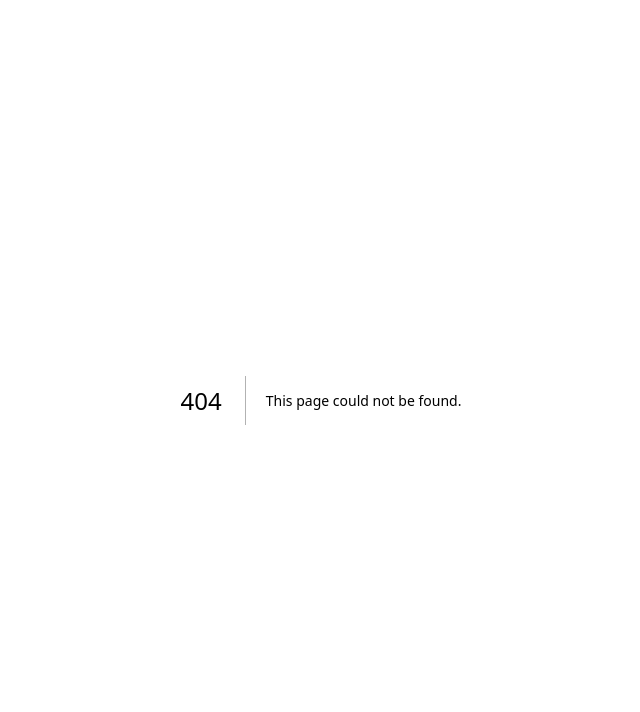
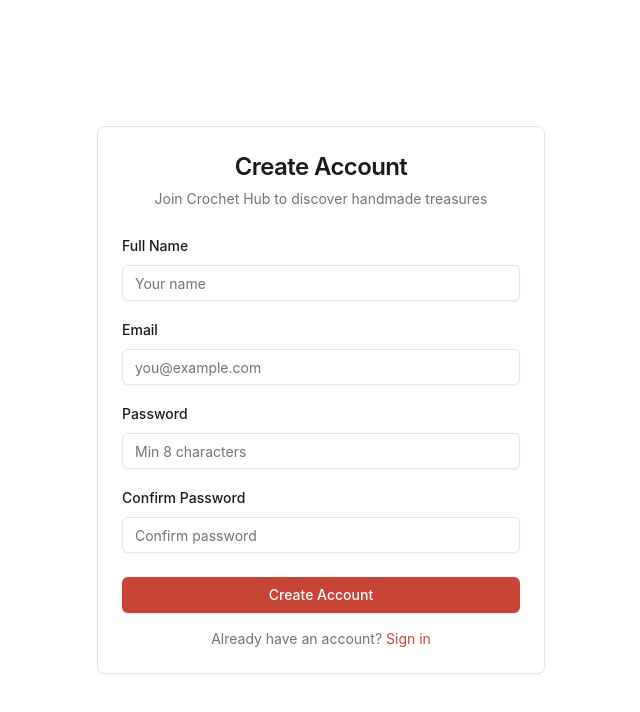
Before and after one commit to ckalra03/Crochet-Marketplace, a Next.js app in the folder apps/web/: page /register in a window 1280 px wide. Before the commit this address had no page. Shown: the top 712 px of the page, without its empty margins (319-959 px from the left). Built offline with nearby package versions, Linux system fonts and the light colour scheme; no server answers.

Commit message:
feat(web): add login and register pages with API integration
Login: email/password form, JWT storage, role-based redirect
(admin->admin, seller->seller, buyer->home).
Register: name/email/password with confirmation, auto-login.
Both use Zustand auth store, sonner toast notifications.

```diff
--- /dev/null
+++ b/apps/web/src/app/login/page.tsx
@@ -0,0 +1,69 @@
+'use client';
+
+import { useState } from 'react';
+import Link from 'next/link';
+import { useRouter } from 'next/navigation';
+import { Button } from '@/components/ui/button';
+import { Input } from '@/components/ui/input';
+import { Label } from '@/components/ui/label';
+import { Card, CardContent, CardDescription, CardFooter, CardHeader, CardTitle } from '@/components/ui/card';
+import { useAuthStore } from '@/lib/stores/auth-store';
+import api from '@/lib/api/client';
+import { toast } from 'sonner';
+
+export default function LoginPage() {
+  const router = useRouter();
+  const setAuth = useAuthStore((s) => s.setAuth);
+  const [loading, setLoading] = useState(false);
+  const [email, setEmail] = useState('');
+  const [password, setPassword] = useState('');
+
+  async function handleSubmit(e: React.FormEvent) {
+    e.preventDefault();
+    setLoading(true);
+    try {
+      const { data } = await api.post('/auth/login', { email, password });
+      setAuth(data.user, data.accessToken, data.refreshToken);
+      toast.success('Welcome back!');
+      if (data.user.role === 'ADMIN') router.push('/admin');
+      else if (data.user.role === 'SELLER') router.push('/seller');
+      else router.push('/');
+    } catch (err: any) {
+      toast.error(err.response?.data?.error || 'Login failed');
+    } finally {
+      setLoading(false);
+    }
+  }
+
+  return (
+    <div className="min-h-screen flex items-center justify-center bg-muted/30 px-4">
+      <Card className="w-full max-w-md">
+        <CardHeader className="text-center">
+          <CardTitle className="text-2xl">Welcome Back</CardTitle>
+          <CardDescription>Sign in to your Crochet Hub account</CardDescription>
+        </CardHeader>
+        <form onSubmit={handleSubmit}>
+          <CardContent className="space-y-4">
+            <div className="space-y-2">
+              <Label htmlFor="email">Email</Label>
+              <Input id="email" type="email" placeholder="you@example.com" value={email} onChange={(e) => setEmail(e.target.value)} required />
+            </div>
+            <div className="space-y-2">
+              <Label htmlFor="password">Password</Label>
+              <Input id="password" type="password" placeholder="Enter your password" value={password} onChange={(e) => setPassword(e.target.value)} required />
+            </div>
+          </CardContent>
+          <CardFooter className="flex flex-col gap-4">
+            <Button type="submit" className="w-full" disabled={loading}>
+              {loading ? 'Signing in...' : 'Sign In'}
+            </Button>
+            <p className="text-sm text-muted-foreground text-center">
+              Don&apos;t have an account?{' '}
+              <Link href="/register" className="text-primary-600 hover:underline">Sign up</Link>
+            </p>
+          </CardFooter>
+        </form>
+      </Card>
+    </div>
+  );
+}
--- /dev/null
+++ b/apps/web/src/app/register/page.tsx
@@ -0,0 +1,83 @@
+'use client';
+
+import { useState } from 'react';
+import Link from 'next/link';
+import { useRouter } from 'next/navigation';
+import { Button } from '@/components/ui/button';
+import { Input } from '@/components/ui/input';
+import { Label } from '@/components/ui/label';
+import { Card, CardContent, CardDescription, CardFooter, CardHeader, CardTitle } from '@/components/ui/card';
+import { useAuthStore } from '@/lib/stores/auth-store';
+import api from '@/lib/api/client';
+import { toast } from 'sonner';
+
+export default function RegisterPage() {
+  const router = useRouter();
+  const setAuth = useAuthStore((s) => s.setAuth);
+  const [loading, setLoading] = useState(false);
+  const [form, setForm] = useState({ name: '', email: '', password: '', confirmPassword: '' });
+
+  async function handleSubmit(e: React.FormEvent) {
+    e.preventDefault();
+    if (form.password !== form.confirmPassword) {
+      toast.error('Passwords do not match');
+      return;
+    }
+    setLoading(true);
+    try {
+      const { data } = await api.post('/auth/register', {
+        name: form.name,
+        email: form.email,
+        password: form.password,
+      });
+      setAuth(data.user, data.accessToken, data.refreshToken);
+      toast.success('Account created! Welcome to Crochet Hub');
+      router.push('/');
+    } catch (err: any) {
+      const msg = err.response?.data?.error || 'Registration failed';
+      toast.error(msg);
+    } finally {
+      setLoading(false);
+    }
+  }
+
+  return (
+    <div className="min-h-screen flex items-center justify-center bg-muted/30 px-4">
+      <Card className="w-full max-w-md">
+        <CardHeader className="text-center">
+          <CardTitle className="text-2xl">Create Account</CardTitle>
+          <CardDescription>Join Crochet Hub to discover handmade treasures</CardDescription>
+        </CardHeader>
+        <form onSubmit={handleSubmit}>
+          <CardContent className="space-y-4">
+            <div className="space-y-2">
+              <Label htmlFor="name">Full Name</Label>
+              <Input id="name" placeholder="Your name" value={form.name} onChange={(e) => setForm({ ...form, name: e.target.value })} required minLength={2} />
+            </div>
+            <div className="space-y-2">
+              <Label htmlFor="email">Email</Label>
+              <Input id="email" type="email" placeholder="you@example.com" value={form.email} onChange={(e) => setForm({ ...form, email: e.target.value })} required />
+            </div>
+            <div className="space-y-2">
+              <Label htmlFor="password">Password</Label>
+              <Input id="password" type="password" placeholder="Min 8 characters" value={form.password} onChange={(e) => setForm({ ...form, password: e.target.value })} required minLength={8} />
+            </div>
+            <div className="space-y-2">
+              <Label htmlFor="confirmPassword">Confirm Password</Label>
+              <Input id="confirmPassword" type="password" placeholder="Confirm password" value={form.confirmPassword} onChange={(e) => setForm({ ...form, confirmPassword: e.target.value })} required />
+            </div>
+          </CardContent>
+          <CardFooter className="flex flex-col gap-4">
+            <Button type="submit" className="w-full" disabled={loading}>
+              {loading ? 'Creating account...' : 'Create Account'}
+            </Button>
+            <p className="text-sm text-muted-foreground text-center">
+              Already have an account?{' '}
+              <Link href="/login" className="text-primary-600 hover:underline">Sign in</Link>
+            </p>
+          </CardFooter>
+        </form>
+      </Card>
+    </div>
+  );
+}
```
